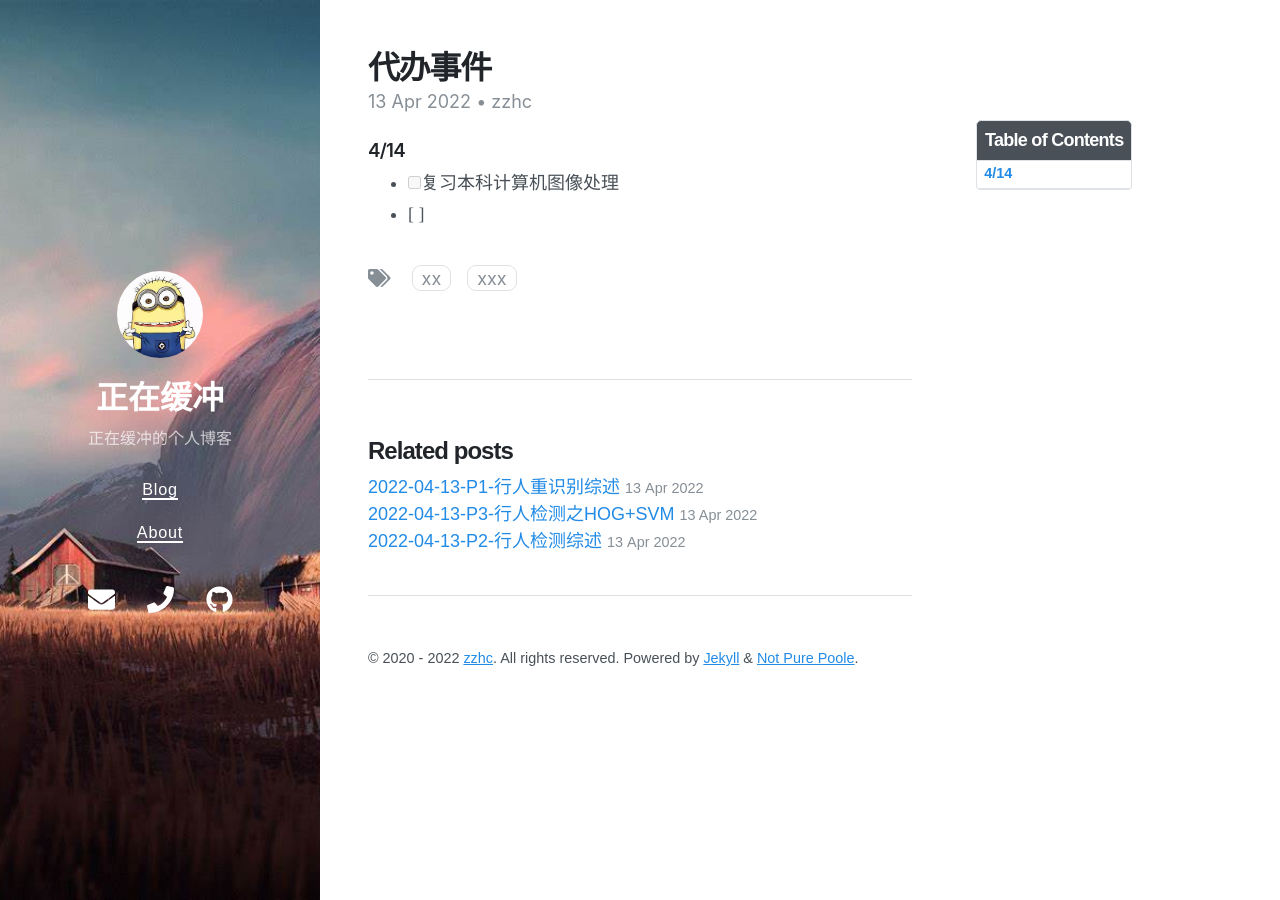
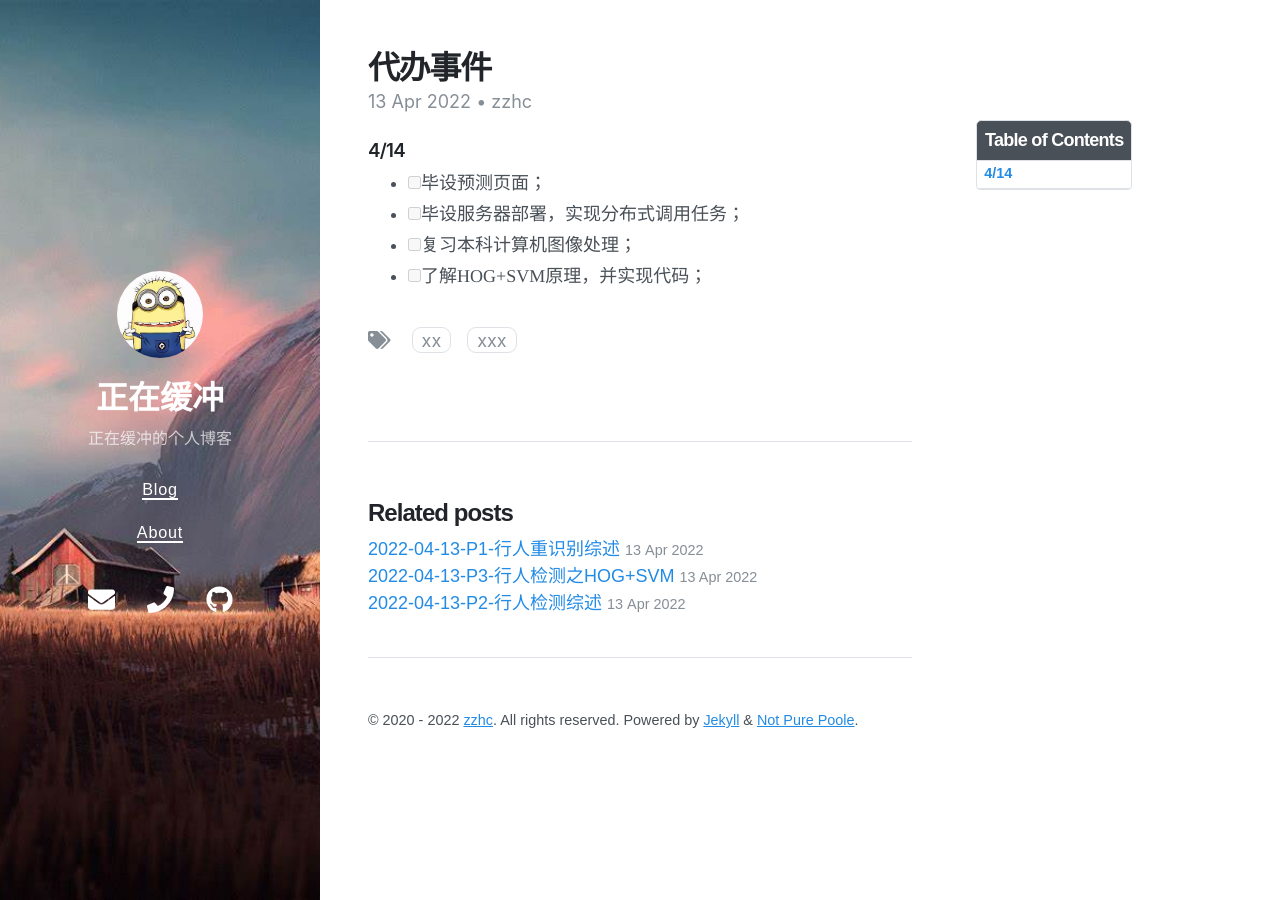
Before and after one commit to Zzhc3321/personal-blog.github.io, a Jekyll site: the page built from _posts/2022-04-13-代办事件.md, in a window 1280 px wide. Built offline with Jekyll 4.4.1, drawn with Linux system fonts in a browser that asks for light colours; nearby versions of some CDN libraries.

Commit message:
修改文件: _posts/2022-04-13-代办事件.md

```diff
--- a/_posts/2022-04-13-代办事件.md
+++ b/_posts/2022-04-13-代办事件.md
@@ -12,5 +12,7 @@ author: zzhc
 
 ### 4/14
 
-- [ ] 复习本科计算机图像处理
-- [ ]
+- [ ] 毕设预测页面；
+- [ ] 毕设服务器部署，实现分布式调用任务；
+- [ ] 复习本科计算机图像处理；
+- [ ] 了解HOG+SVM原理，并实现代码；
```
